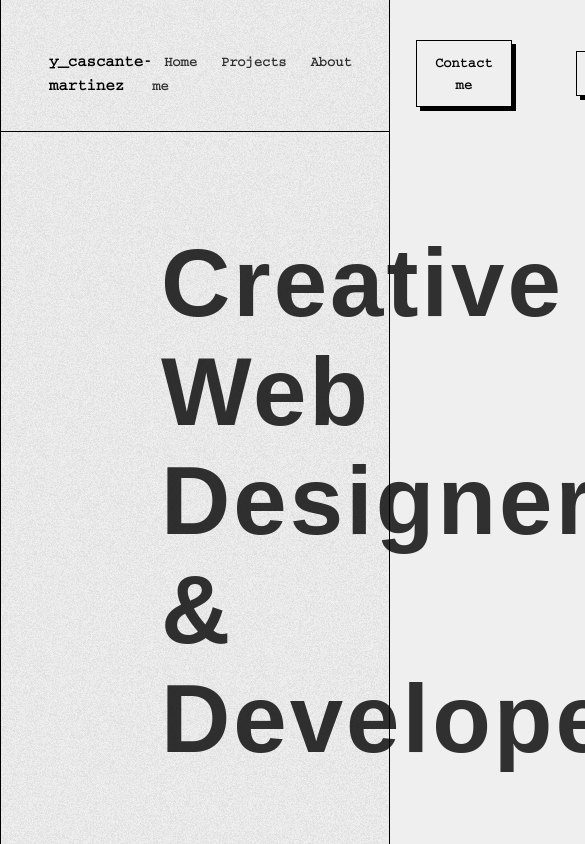
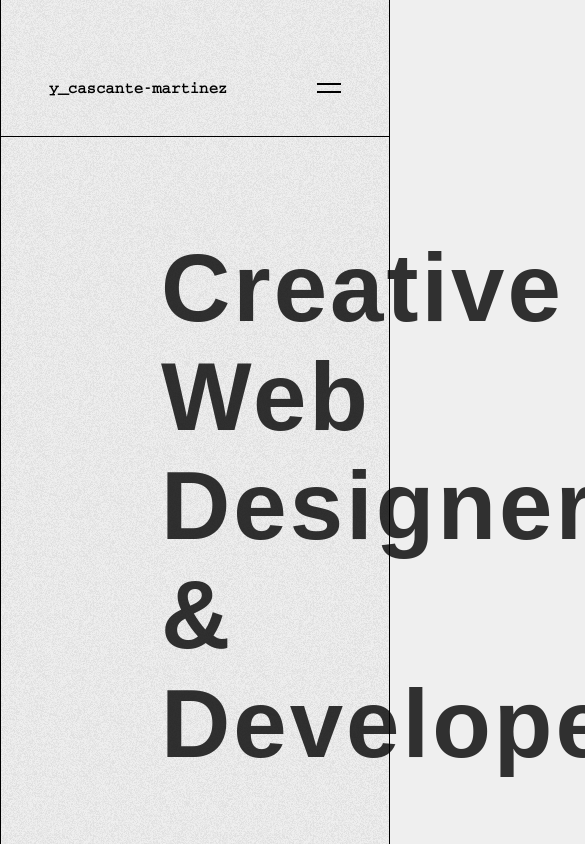
Before and after one commit to Yasmani-Cascante/my-portafolio, a Next.js app: page / in a window 390 px wide. Shown: the top 844 px of the page, 585 px wide, since content can reach past the window. Built offline with nearby package versions, Linux system fonts and the light colour scheme; a web font is replaced by a local one.

Commit message:
Responsive work

```diff
--- a/components/layout/Contact.js
+++ b/components/layout/Contact.js
@@ -19,21 +19,21 @@ function Contact() {
             </div>
             <div className="max-w-screen border-b"></div>
 
-            <div className="container border-x flex justify-between min-h-[60vh]">
-                <div className="w-1/2 ">
+            <div className="container border-x flex justify-between min-h-[60vh] flex-col lg:flex-row">
+                <div className="lg:w-1/2 ">
                     <Image
                     src={TransLinesSvg}
                     className="w-full"
                     alt="illustration of lines"
                     />
-                    <h3 className="mt-20 pl-16 uppercase">Looking forward <br />
+                    <h3 className="mt-20 pl-16 uppercase whitespace-normal">Looking forward <br />
                         to hearing about your project</h3>
                     <form
                     action="/send-data-here"
                     method="post"
-                    className="p-16 flex flex-col "
+                    className="px-8 pt-16 md:p-16 flex flex-col"
                     >
-                        <div className="field flex flex-col">
+                        <div className="field flex flex-col ">
                             <label for="name" className="after:content-['*'] after:ml-1 after:text-red">name</label>
                             <input type="text" id="name" name="name"/>
                         </div>
@@ -47,18 +47,18 @@ function Contact() {
                             <textarea rows="4" type="text" id="text-area" name="text-area" />
                         </div>
 
-                        <button type="submit" className="shadow-custom hover:shadow-none hover:translate-x-1 duration-150 ">Submit</button>
+                        <button type="submit" className="text-2xl shadow-custom hover:shadow-none hover:translate-x-1 duration-150 ">Submit</button>
                     </form>
                 </div>
-                <div className="w-1/2 border-l relative ">
-                    <div className="flex flex-col items-center gap-6 mt-36">
-                        <Link key='linkedin' href='#' className="border rounded-full px-10 py-16 font-bold inline-block w-fit mr-48">
+                <div className="lg:w-1/2 border-l relative">
+                    <div className="flex flex-col items-center gap-6 py-20 lg:py-36 ">
+                        <Link key='linkedin' href='#' className="border rounded-full px-10 py-16 font-bold inline-block w-fit md:mr-48">
                             linkedin
                         </Link>
-                        <Link key='Instagram' href='#' className="border rounded-full px-12 py-20 font-bold inline-block w-fit ml-64">
+                        <Link key='Instagram' href='#' className="border rounded-full px-12 py-20 font-bold inline-block w-fit md:ml-64">
                             Instagram
                         </Link>
-                        <Link key='Github' href='#' className="border rounded-full px-12 py-16 font-bold inline-block w-fit  mr-28">
+                        <Link key='Github' href='#' className="border rounded-full px-12 py-16 font-bold inline-block w-fit  md:mr-28">
                             Github
                         </Link>
                     </div>
--- a/components/layout/Navigation.js
+++ b/components/layout/Navigation.js
@@ -1,13 +1,21 @@
 import Link from "next/link";
 
 function Navigation() {
+    function navToggle() {
+        var btn = document.getElementById("menuBtn");
+        var nav = document.getElementById("menu");
+
+        btn.classList.toggle("open");
+        nav.classList.toggle("flex");
+        nav.classList.toggle("hidden");
+      }
     return (
         <div className="max-w-screen border-b">
-        <nav className="container border-x flex items-center px-12 pt-10 pb-6">
-            <span className="font-bold">
+        <nav className="container border-x flex items-center px-12 pt-10 pb-6 flex-col lg:flex-row">
+            <span className="font-bold mr-auto relative top-9 md:top-0">
                 y_cascante-martinez
             </span>
-            <ul className="inline ml-auto">
+            {/* <ul className="inline ml-auto">
                 {[
                     ['Home', '/dashboard'],
                     ['Projects', '/projects'],
@@ -24,7 +32,52 @@ function Navigation() {
             </button>
             <button className="text-sm font-bold shadow-custom hover:shadow-none hover:translate-x-1 transition-all">
                 en
+            </button>   */}
+
+            {/* Responsive Menu */}
+
+            <div className="ml-auto">
+            <button
+              id="menuBtn"
+              className="hamburger block lg:hidden focus:outline-none"
+              type="button"
+              onClick={navToggle}
+            >
+              <span className="hamburger__top-bun text-black"></span>
+              <span className="hamburger__bottom-bun"></span>
             </button>
+            </div>
+
+            <ul
+            id="menu"
+            className="duration-1000 divide-y divide-gray-200 mt-10 lg:mt-0 sm:divide-y-0 w-full lg:w-auto self-end lg:self-center lg:flex flex-col lg:flex-row lg:items-center h-full py-1 lg:py-0 lg:pb-0 hidden ml-auto"
+          >
+            {/* <li className="font-semibold px-3 py-2 text-black hover:text-gray-900 uppercase">
+              <Link href="/" passHref>
+                Home
+              </Link>
+            </li>
+            <li className="font-semibold px-3 py-2 text-black hover:text-gray-900 uppercase">
+              <Link href="/new-meetup">New Meetup</Link>
+            </li> */}
+             {[
+                    ['Home', '/dashboard'],
+                    ['Projects', '/projects'],
+                    ['About me', '/about-me'],
+                ].map(([title, url]) => (
+                    <Link key={title} href={url} className="text-sm px-3 font-bold text-black hover:text-black-dark py-4 lg:py-0">
+                        {title}
+                    </Link>
+                ))}
+            <li className="lg:ml-5 pt-10 lg:pt-0">
+            <button className="text-sm font-bold shadow-custom hover:shadow-none hover:translate-x-1 transition-all mr-16 lg:mx-16">
+               Contact me
+            </button>
+            <button className="text-sm font-bold shadow-custom hover:shadow-none hover:translate-x-1 transition-all">
+                en
+            </button>
+            </li>
+          </ul>
         </nav>
         </div>
     )
--- a/styles/globals.css
+++ b/styles/globals.css
@@ -79,6 +79,56 @@
  color: red;
   }
 
+  /* HAMBURGER MENU */
+
+.hamburger {
+  cursor: pointer;
+  width: 48px;
+  height: 48px;
+  transition: all 0.25s;
+  border: none;
+}
+
+.hamburger__top-bun,
+.hamburger__bottom-bun {
+  content: '';
+  position: absolute;
+  width: 24px;
+  height: 2px;
+  background: #000;
+  transform: rotate(0);
+  transition: all 0.5s;
+}
+
+.hamburger:hover [class*="-bun"] {
+  background: #333;
+}
+
+.hamburger__top-bun {
+  transform: translateY(-5px);
+}
+
+.hamburger__bottom-bun {
+  transform: translateY(3px);
+}
+
+.open {
+  transform: rotate(90deg);
+  transform: translateY(-1px);
+}
+
+.open .hamburger__top-bun {
+  transform:
+    rotate(45deg)
+    translateY(0px);
+}
+
+.open .hamburger__bottom-bun {
+  transform:
+    rotate(-45deg)
+    translateY(0px);
+}
+
 }
 @layer utilities {
 
```
